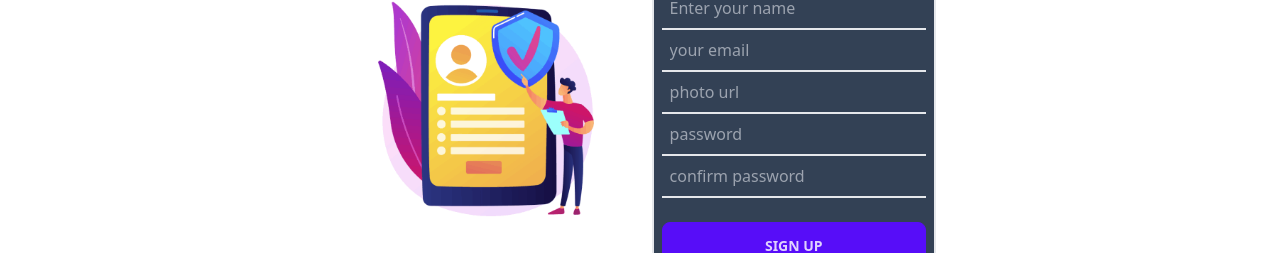
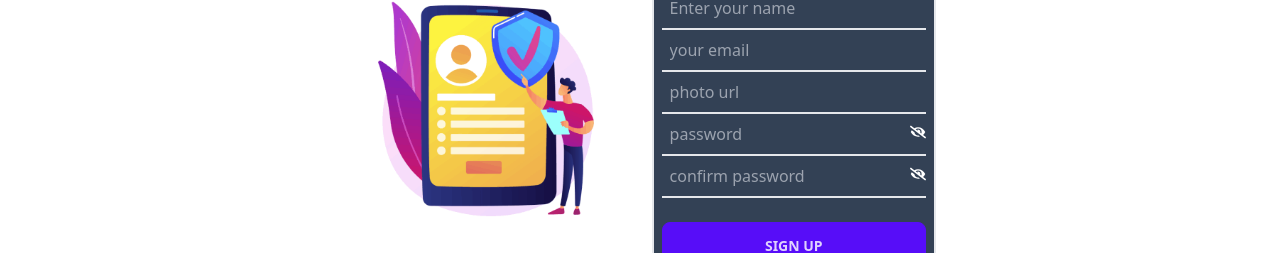
Before and after one commit to Tanvir3232/sports-academy-client, a React (Vite) app: page /register in a window 1280 px wide. Shown: the part 212-465 px from the top of the page. Built offline with nearby package versions, Linux system fonts and the light colour scheme; no server answers.

Commit message:
implement hide/unhide password by clicking icon

```diff
--- a/src/pages/Login/Login.jsx
+++ b/src/pages/Login/Login.jsx
@@ -3,9 +3,12 @@ import loginBanner from '../../assets/images/login.png'
 import { useForm } from "react-hook-form";
 import useAuth from '../../hooks/useAuth';
 import Swal from 'sweetalert2';
+import { FaEye, FaEyeSlash } from 'react-icons/fa';
+import { useState } from 'react';
 const Login = () => {
     const { register, handleSubmit, formState: { errors } } = useForm();
     const {signIn, signInWithGoogle} = useAuth();
+    const [hidePassword, setHidePassword] = useState(true);
     const handleSignInWithGoogle = (event) =>{
         event.preventDefault();
         signInWithGoogle()
@@ -57,10 +60,14 @@ const Login = () => {
                         {/* errors will return when field validation fails  */}
                         {errors.email && <span className='text-red-500'>email field is required</span>}
                     </div>
-                    <div className="w-full ">
-                        <input type='password' placeholder='Enter your password' className='my-input' {...register("password", { required: true })} />
+                    <div className="w-full relative">
+                        <input type={hidePassword ? 'password' : 'text'} placeholder='Enter your password' className='my-input' {...register("password", { required: true })} />
                         {/* errors will return when field validation fails  */}
                         {errors.password && <span className='text-red-500'>password field is required</span>}
+                        <div className=' absolute right-0 -mt-8 cursor-pointer' onClick={() => setHidePassword(!hidePassword)}>
+                            {hidePassword ? <FaEyeSlash ></FaEyeSlash> : <FaEye ></FaEye>}
+                        </div>
+
                     </div>
 
                     <br></br>
--- a/src/pages/Register/Register.jsx
+++ b/src/pages/Register/Register.jsx
@@ -4,12 +4,17 @@ import { useForm } from "react-hook-form";
 
 import useAuth from '../../hooks/useAuth';
 import { Link } from 'react-router-dom';
+import { useState } from 'react';
+import { FaEye, FaEyeSlash } from 'react-icons/fa';
 const Register = () => {
-    const { register,reset, handleSubmit, formState: { errors } } = useForm();
-    const {signUp,saveProfile} = useAuth();
-    const onSubmit = data =>{
+    const { register, reset, handleSubmit, formState: { errors } } = useForm();
+    const { signUp, saveProfile } = useAuth();
+    const [hidePassword, setHidePassword] = useState(true);
+    const [hideConfirmPassword, setHideConfirmPassword] = useState(true);
+
+    const onSubmit = data => {
         console.log(data);
-         if(data.password !== data.cpassword){
+        if (data.password !== data.cpassword) {
             Swal.fire({
                 position: 'top-middle',
                 icon: 'error',
@@ -18,12 +23,12 @@ const Register = () => {
                 timer: 1500
             })
         }
-         else{
-             signUp(data.email,data.password)
-             .then(res=>{
-                  saveProfile(data.name,data.photo)
-                  .then(()=>{})
-                  .catch(error=>{
+        else {
+            signUp(data.email, data.password)
+                .then(res => {
+                    saveProfile(data.name, data.photo)
+                        .then(() => { })
+                        .catch(error => {
                             Swal.fire({
                                 position: 'top-middle',
                                 icon: 'error',
@@ -44,7 +49,7 @@ const Register = () => {
                     reset();
 
                 })
-             .catch(error=>{
+                .catch(error => {
                     Swal.fire({
                         position: 'top-middle',
                         icon: 'error',
@@ -81,27 +86,37 @@ const Register = () => {
                         {errors.photo && <span className='text-red-500'>photo url field is required</span>}
                     </div>
 
-                    <div className="w-full ">
-                        <input type='password' placeholder='password' className=' my-input' {...register("password", {
+                    <div className="w-full relative ">
+                        <input type={hidePassword ? 'password' : 'text'} placeholder='password' className=' my-input' {...register("password", {
                             required: true,
                             minLength: 6,
                             pattern: /(?=.*[A-Z])(?=.*[!@#$&*])/
-                                })}  />
+                        })} />
                         {/* errors will return when field validation fails  */}
                         {errors.password?.type === 'required' && <p className="text-red-600">Password is required</p>}
                         {errors.password?.type === 'minLength' && <p className="text-red-600">Password must be 6 characters</p>}
                         {errors.password?.type === 'pattern' && <p className="text-red-600">Password must have one Uppercase and one special character.</p>}
+                        <div className=' absolute right-0 -mt-8 cursor-pointer' onClick={() => setHidePassword(!hidePassword)}>
+                            {hidePassword ? <FaEyeSlash ></FaEyeSlash> : <FaEye ></FaEye>}
                         </div>
-                    <div className="w-full ">
-                        <input type='password' placeholder='confirm password' className=' my-input' {...register("cpassword", {
+
+
+                    </div>
+                    <div className="w-full relative ">
+                        <input type={hideConfirmPassword ? 'password' : 'text'} placeholder='confirm password' className=' my-input' {...register("cpassword", {
                             required: true,
                             minLength: 6,
                             pattern: /(?=.*[A-Z])(?=.*[!@#$&*])/
-                                })}  />
+                        })} />
                         {/* errors will return when field validation fails  */}
                         {errors.cpassword?.type === 'required' && <p className="text-red-600">confirm Password is required</p>}
                         {errors.cpassword?.type === 'minLength' && <p className="text-red-600">confirm Password must be 6 characters</p>}
                         {errors.cpassword?.type === 'pattern' && <p className="text-red-600">confirm Password must have one Uppercase and one special character.</p>}
+                         <div className=' absolute right-0 -mt-8 cursor-pointer' onClick={()=>setHideConfirmPassword(!hideConfirmPassword)}>
+                            {
+                                hideConfirmPassword?<FaEyeSlash></FaEyeSlash>:<FaEye></FaEye>
+                            }
+                         </div>
                     </div>
 
                     <br></br>
--- a/src/pages/Shared/Header/Header.jsx
+++ b/src/pages/Shared/Header/Header.jsx
@@ -33,7 +33,7 @@ const Header = () => {
                     <ul tabIndex={0} className="menu menu-sm dropdown-content mt-3 p-2 shadow  bg-[#1A244D] text-white rounded-box w-52">
                          {navItems}
 
-                         {user ? <><span><img className='rounded-full w-10' src={user?.photoURL} alt="" /> <button onClick={handleLogOut} className='btn btn-error my-2'>Logout</button></span></>:
+                         {user ? <><span><img className='rounded-full w-10' src={user?.photoURL} title={user?.displayName} alt="" /> <button onClick={handleLogOut} className='btn btn-error my-2'>Logout</button></span></>:
                          <li><Link to='/login' className='border-2 border-yellow-500 text-yellow-500 w-20 hover:bg-yellow-500 hover:text-gray-950 uppercase'>Sign In</Link></li>}
                     </ul>
                 </div>
@@ -45,7 +45,7 @@ const Header = () => {
                 </ul>
             </div>
             <div className="navbar-end hidden lg:flex">
-            {user ? <div className='flex items-center gap-3 '> <span><img className='rounded-full w-10' src={user?.photoURL} alt="" /> </span><button onClick={handleLogOut} className='btn btn-error my-2'>Logout</button></div>:
+            {user ? <div className='flex items-center gap-3 '> <span><img className='rounded-full w-10' src={user?.photoURL} title={user?.displayName} alt="" /> </span><button onClick={handleLogOut} className='btn btn-error my-2'>Logout</button></div>:
                          <Link to='/login' className='btn btn-outline btn-warning'>Sign In</Link>}
             </div>
         </div>
```
Lines whose indentation alone changed are shown as unchanged.
